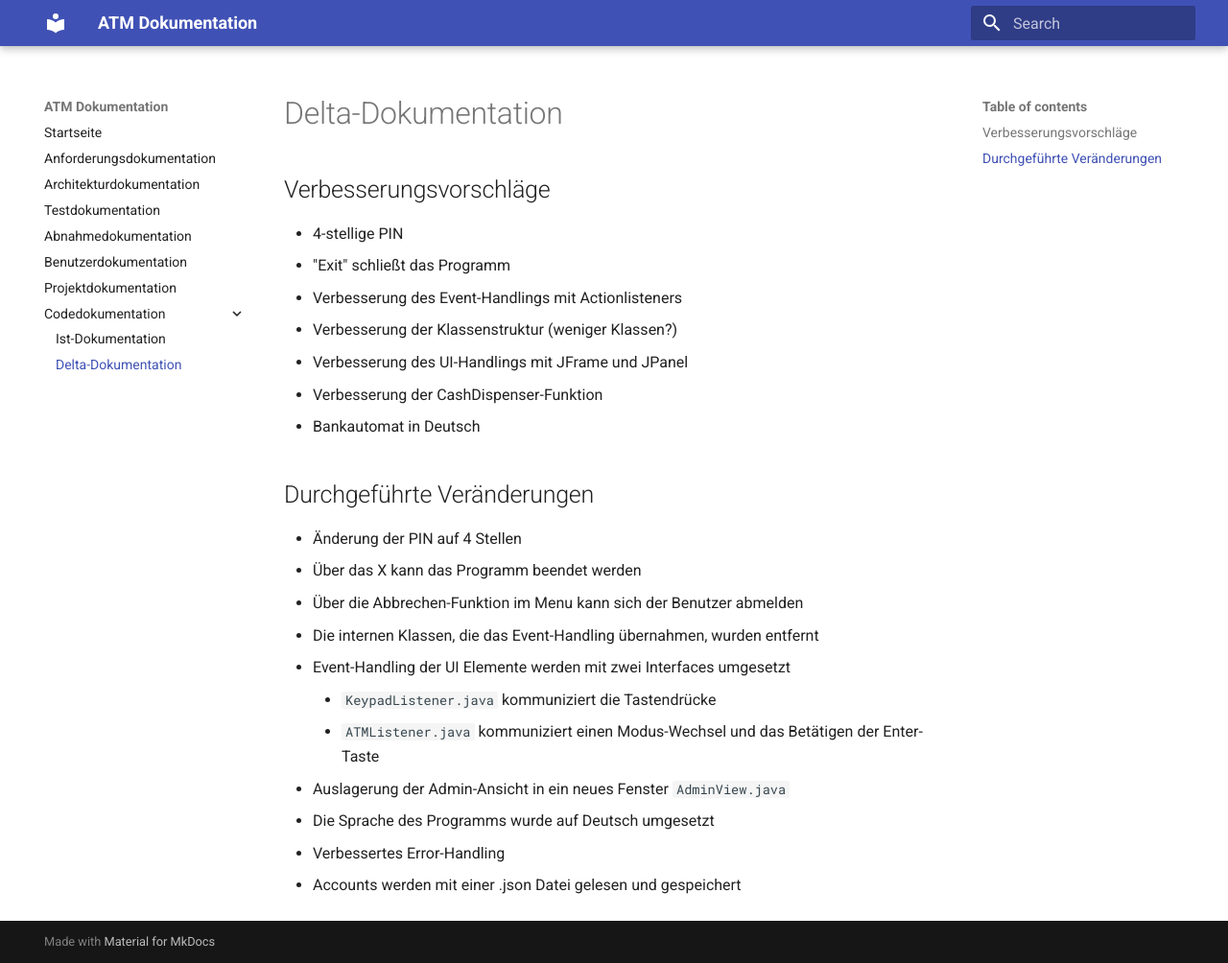
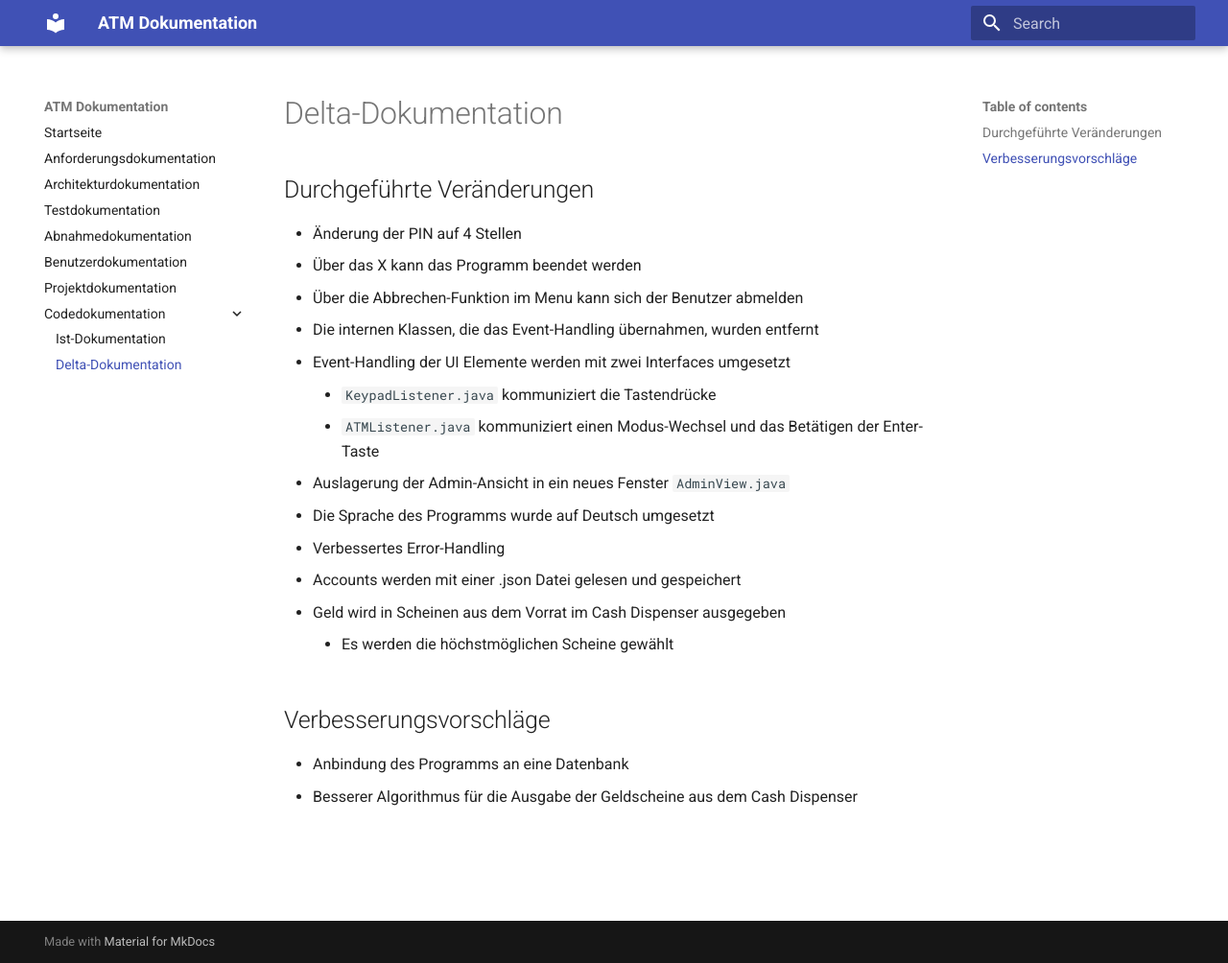
Before and after one commit to Halfpipe-SD/ATM, an MkDocs documentation site: the page built from docs/docs/codedocs/delta-docs.md, in a window 1280 px wide and 1004 px high. Shown: the whole window at 96% size. Built offline with MkDocs 1.6.1 and Material for MkDocs 9.7.7, drawn with Linux system fonts in a browser that asks for light colours.

Commit message:
#9 Entfernt überflüssige Verbesserungsvorschläge

```diff
--- a/docs/docs/codedocs/delta-docs.md
+++ b/docs/docs/codedocs/delta-docs.md
@@ -1,14 +1,4 @@
 # Delta-Dokumentation
-
-## Verbesserungsvorschläge
-
-- 4-stellige PIN
-- "Exit" schließt das Programm
-- Verbesserung des Event-Handlings mit Actionlisteners
-- Verbesserung der Klassenstruktur (weniger Klassen?)
-- Verbesserung des UI-Handlings mit JFrame und JPanel
-- Verbesserung der CashDispenser-Funktion
-- Bankautomat in Deutsch
 
 ## Durchgeführte Veränderungen
 
@@ -23,3 +13,10 @@
 - Die Sprache des Programms wurde auf Deutsch umgesetzt
 - Verbessertes Error-Handling
 - Accounts werden mit einer .json Datei gelesen und gespeichert
+- Geld wird in Scheinen aus dem Vorrat im Cash Dispenser ausgegeben
+    - Es werden die höchstmöglichen Scheine gewählt
+
+## Verbesserungsvorschläge
+
+- Anbindung des Programms an eine Datenbank
+- Besserer Algorithmus für die Ausgabe der Geldscheine aus dem Cash Dispenser
```
